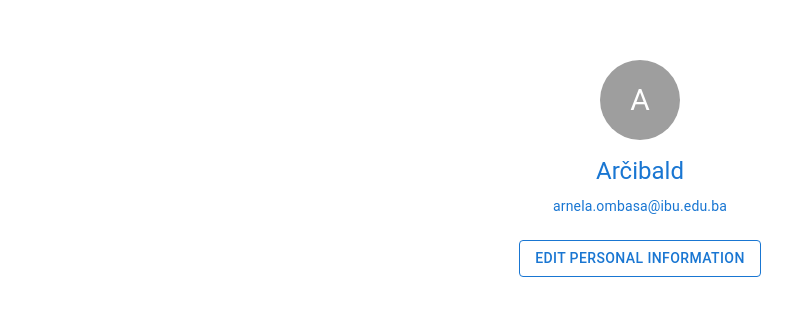
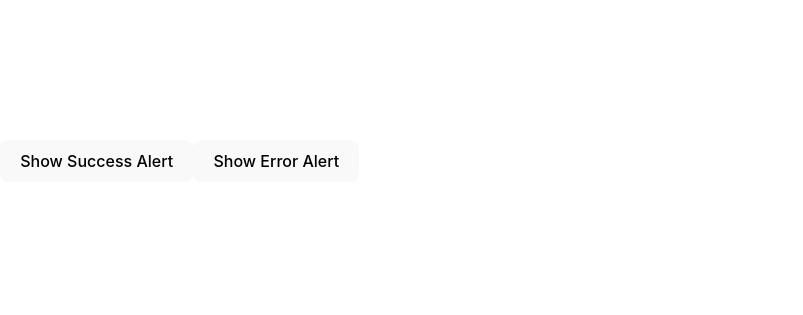
Before and after one commit to ArnelaOmbasa/Web-Engineering-Project, a React (Vite) app in the folder frontend/vite-project/: page / in a window 1280 px wide. Shown: the part 239-554 px from the top of the page, without its empty margins (0-803 px from the left). Built offline with nearby package versions, Linux system fonts and the light colour scheme.

Commit message:
Successfull and Error Alert components

```diff
--- a/frontend/vite-project/src/App.tsx
+++ b/frontend/vite-project/src/App.tsx
@@ -1,16 +1,28 @@
-import React from 'react';
-import UserProfile from './pages/UserProfile';
-import './App.css';
-// other imports...
+import React, { useState } from 'react';
+import SuccessAlert from './components/SuccessAlert/SuccessAlert';
+import ErrorAlert from './components/ErrorAlert/ErrorAlert';
 
-function App() {
+const App = () => {
+  const [alert, setAlert] = useState({ type: '', message: '' });
+
+  // Function to show success alert
+  const showSuccess = () => {
+    setAlert({ type: 'success', message: 'Success message!' });
+  };
+
+  // Function to show error alert
+  const showError = () => {
+    setAlert({ type: 'error', message: 'Error message!' });
+  };
+
   return (
-    <div className="App">
-      {/* other components */}
-      <UserProfile />
-      {/* other components */}
+    <div>
+      <button onClick={showSuccess}>Show Success Alert</button>
+      <button onClick={showError}>Show Error Alert</button>
+      {alert.type === 'success' && <SuccessAlert message={alert.message} />}
+      {alert.type === 'error' && <ErrorAlert message={alert.message} />}
     </div>
   );
-}
+};
 
 export default App;
--- /dev/null
+++ b/frontend/vite-project/src/components/ErrorAlert/ErrorAlert.tsx
@@ -0,0 +1,12 @@
+import React from 'react';
+import Alert from '@mui/material/Alert';
+
+type ErrorAlertProps = {
+  message: string;
+};
+
+const ErrorAlert = ({ message }: ErrorAlertProps) => {
+  return <Alert severity="error">{message}</Alert>;
+};
+
+export default ErrorAlert;
--- /dev/null
+++ b/frontend/vite-project/src/components/SuccessAlert/SuccessAlert.tsx
@@ -0,0 +1,12 @@
+import React from 'react';
+import Alert from '@mui/material/Alert';
+
+type SuccessAlertProps = {
+  message: string;
+};
+
+const SuccessAlert = ({ message }: SuccessAlertProps) => {
+  return <Alert severity="success">{message}</Alert>;
+};
+
+export default SuccessAlert;
```
Also changed, not shown: frontend/vite-project/src/components/ErrorAlert/index.ts (added), frontend/vite-project/src/components/SuccessAlert/index.ts (added).
